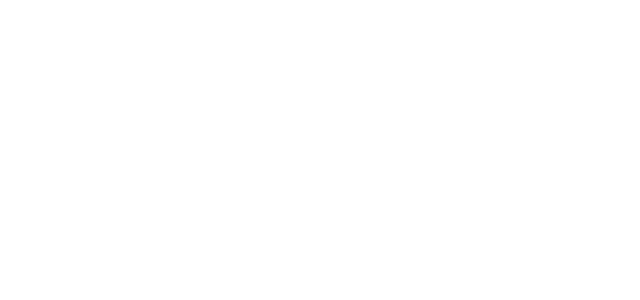
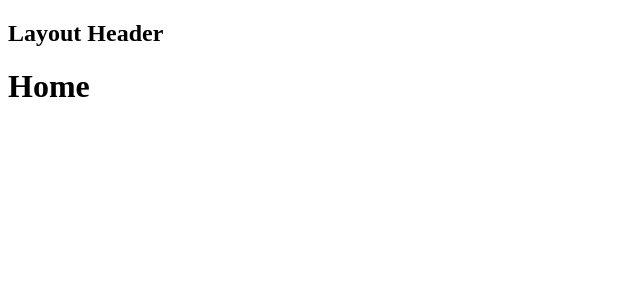
Before and after one commit to LuisArielRetanaHernadez/News-Explorer-Frontend, a React (Vite) app: page / in a window 1280 px wide. Shown: the top 300 px of the page, without its empty margins (0-640 px from the left). Built offline with nearby package versions, Linux system fonts and the light colour scheme.

Commit message:
instalando y agregamos el paquete router-dom v8. Agregamos la estrcutura del router-dom y creamos el layourt Header para la barra de navegacion

```diff
--- a/package.json
+++ b/package.json
@@ -11,7 +11,8 @@
   },
   "dependencies": {
     "react": "^19.2.8",
-    "react-dom": "^19.2.8"
+    "react-dom": "^19.2.8",
+    "react-router": "^8.4.0"
   },
   "devDependencies": {
     "@babel/core": "^7.29.7",
--- a/src/components/App/App.jsx
+++ b/src/components/App/App.jsx
@@ -1,12 +1,19 @@
-import { useState } from 'react'
 import './App.css'
 
+import LayoutHeader from '../layouts/LayoutHeader/LayoutHeader.jsx'
+
+import { Routes, Route } from 'react-router'
+
 function App() {
-  const [count, setCount] = useState(0)
 
   return (
     <>
-
+      <Routes>
+        <Route element={<LayoutHeader />}>
+          <Route index element={<h1>Home</h1>} />
+          <Route path="save-news" element={<h1>Save News</h1>} />
+        </Route>
+      </Routes>
     </>
   )
 }
--- /dev/null
+++ b/src/components/layouts/LayoutHeader/LayoutHeader.jsx
@@ -0,0 +1,14 @@
+import './LayoutHeader.css'
+
+import {Outlet} from 'react-router'
+
+const LayoutHeader = () => {
+  return (
+    <>
+        <h2>Layout Header</h2>
+        <Outlet />
+    </>
+  )
+}
+
+export default LayoutHeader
--- a/src/main.jsx
+++ b/src/main.jsx
@@ -2,8 +2,12 @@
 import { createRoot } from 'react-dom/client'
 import App from './components/App/App.jsx'
 
+import {BrowserRouter} from 'react-router'
+
 createRoot(document.getElementById('root')).render(
   <StrictMode>
-    <App />
+    <BrowserRouter>
+      <App />
+    </BrowserRouter>
   </StrictMode>,
 )
```
Also changed, not shown: src/components/layouts/LayoutHeader/LayoutHeader.css (added), 1 other file (tests, documents, lock files or other folders).
